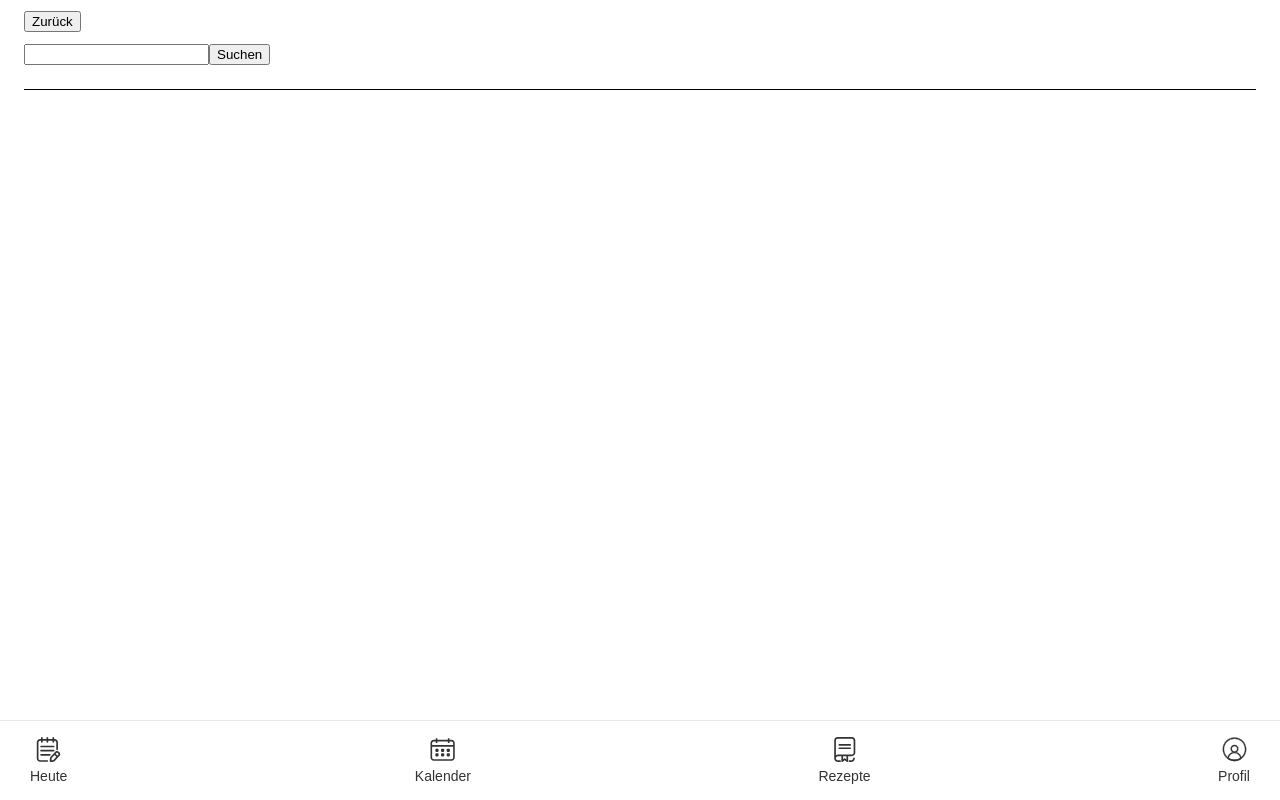
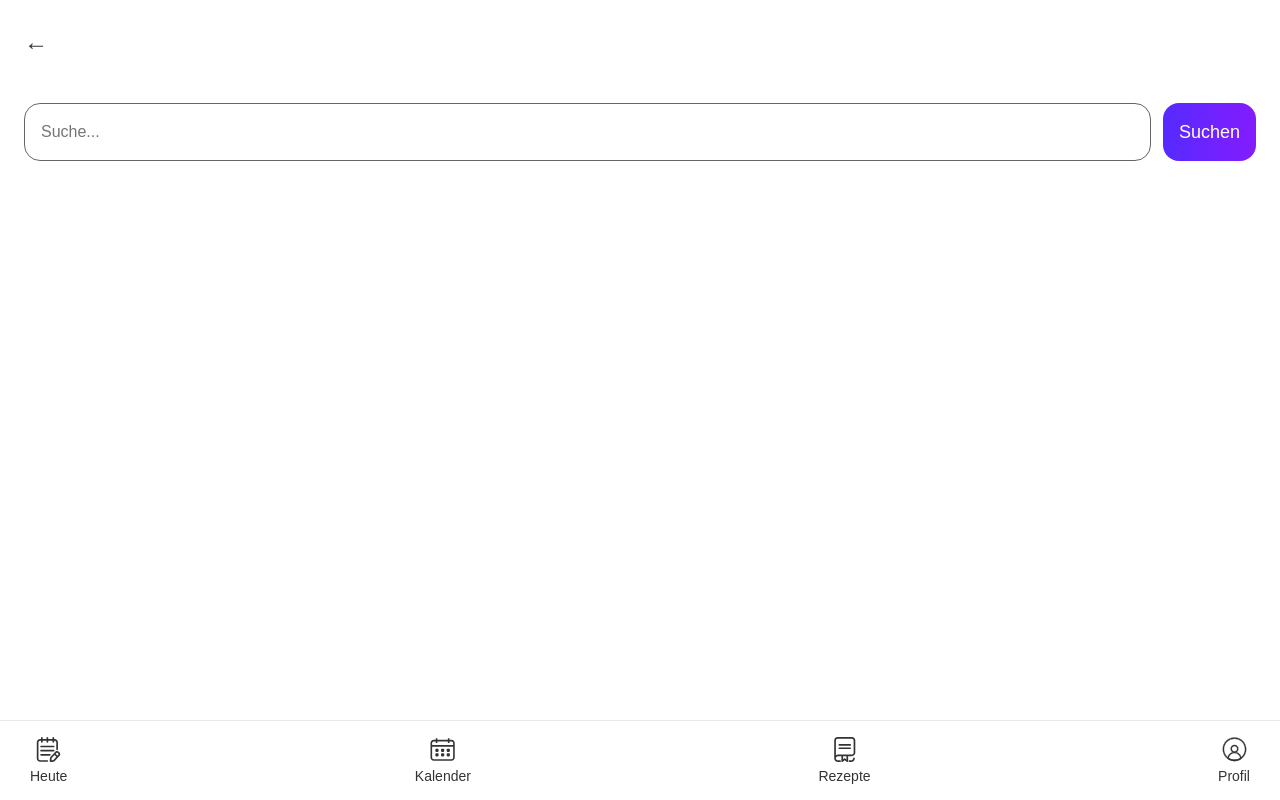
Before and after one commit to ingbeck/TrackMyMeal, a React (Vite) app in the folder frontend/: page /add-food-item in a window 1280 px wide. Built offline with nearby package versions, Linux system fonts and the light colour scheme; no server answers; the HTML template or start-up script is replaced by a standard one.

Commit message:
redesign add food item

```diff
--- /dev/null
+++ b/frontend/src/components/SearchComponent.css
@@ -0,0 +1,14 @@
+.searchbar{
+    display: flex;
+    padding: 16px;
+    align-items: flex-start;
+    flex: 1 0 0;
+    border-radius: 16px;
+    border: 1px solid #666;
+    background: #FFF;
+    color: #333;
+    font-size: 16px;
+    font-style: normal;
+    font-weight: 500;
+    line-height: normal;
+}
--- a/frontend/src/components/SearchComponent.tsx
+++ b/frontend/src/components/SearchComponent.tsx
@@ -1,4 +1,5 @@
 import {ChangeEvent} from "react";
+import "./SearchComponent.css"
 
 type SearchComponentProps = {
     handleSearchText: (searchText: string) => void,
@@ -12,6 +13,6 @@ export default function SearchComponent(props: Readonly<SearchComponentProps>) {
     }
 
     return (
-            <input onChange={handleInputOnChange}/>
+            <input className={"searchbar"} onChange={handleInputOnChange} placeholder={"Suche..."}/>
     )
 }
--- a/frontend/src/components/cards/OpenFoodFactsProductCard.css
+++ b/frontend/src/components/cards/OpenFoodFactsProductCard.css
@@ -1,21 +1,45 @@
 .card{
-    margin-top: 8px;
-    border-radius: 8px;
-    background: #ffffff;
-    padding: 8px;
+    display: flex;
+    flex-direction: column;
+    align-items: flex-start;
+    align-self: stretch;
+    border-radius: 16px;
+    border: 1px solid #E9E9E9;
+    background: #FFF;
+    box-shadow: 0 0 16px 0 rgba(0, 0, 0, 0.12);
+    padding: 16px 24px;
+    margin-bottom: 16px;
+}
+
+.serving{
+    font-size: 16px;
+    font-style: normal;
+    font-weight: 700;
+    line-height: normal;
 }
 
 .card-header{
     display: flex;
     justify-content: space-between;
-    border-bottom: solid black 1px;
-    padding-bottom: 8px;
+    align-items: center;
+    width: 100%;
+
 }
 
 .card-header-wrapper{
     display: flex;
     flex-direction: column;
-    gap: 4px;
+    align-items: flex-start;
+    gap: 8px;
+    flex: 1 0 0;
+}
+
+#servingsize{
+    color: #666;
+    font-size: 14px;
+    font-style: normal;
+    font-weight: 500;
+    line-height: normal;
 }
 
 .card-header button{
@@ -23,9 +47,8 @@
     width: 32px;
 }
 
-.card-body{
-    display: flex;
-    justify-content: center;
-    align-items: center;
-    padding-top: 8px;
+.card-header button{
+    border: none;
+    background: none;
+
 }
--- a/frontend/src/components/cards/OpenFoodFactsProductCard.tsx
+++ b/frontend/src/components/cards/OpenFoodFactsProductCard.tsx
@@ -1,5 +1,6 @@
 import {OpenFoodFactsProduct} from "../../types/OpenFoodFactsProducts.ts";
 import "./OpenFoodFactsProductCard.css"
+import AddButton from "../svg/AddButton.tsx";
 
 type OpenFoodFactsProductCardProps = {
     product : OpenFoodFactsProduct,
@@ -13,15 +14,15 @@ export default function OpenFoodFactsProductCard(props: Readonly<OpenFoodFactsPr
                     <label>{props.product.name}</label>
                     {props.product.servingSize !== 0
                         ?
-                        <span>{props.product.servingSize} {props.product.servingUnit ? props.product.servingUnit : "g"}</span>
+                        <div>
+                            <span className={"gradient"}><span className={"serving"}>{props.product.servingSize !== 0 ? props.product.nutriments.energyKcalServing : props.product.nutriments.energyKcal100g}</span> kcal</span>
+                            <span id={"servingsize"}>{" / "+ props.product.servingSize} {props.product.servingUnit ? props.product.servingUnit : "g"}</span>
+                        </div>
                         :
                         <span>100 g</span>
                     }
                 </div>
-                <button onClick={() => props.onClickAddButton(props.product)}>+</button>
-            </div>
-            <div className={"card-body"}>
-                <span>{props.product.servingSize !== 0 ? props.product.nutriments.energyKcalServing : props.product.nutriments.energyKcal100g} kcal</span>
+                <button onClick={() => props.onClickAddButton(props.product)}><AddButton width={40} height={40}/></button>
             </div>
         </div>
     );
--- /dev/null
+++ b/frontend/src/components/svg/AddButton.tsx
@@ -0,0 +1,19 @@
+type AddButtonProps = {
+    width : number,
+    height : number
+}
+export default function AddButton(props: Readonly<AddButtonProps>) {
+    return (
+        <svg xmlns="http://www.w3.org/2000/svg" width={props.width} height={props.height} viewBox="0 0 40 40" fill="none">
+            <rect width="32" height="32" rx="16" fill="url(#paint0_linear_74_3052)"/>
+            <path d="M15.0552 23V9H16.9448V23H15.0552ZM9 16.94V15.06H23V16.94H9Z" fill="white"/>
+            <defs>
+                <linearGradient id="paint0_linear_74_3052" x1="0" y1="16" x2="32" y2="16"
+                                gradientUnits="userSpaceOnUse">
+                    <stop stopColor="#562AFF"/>
+                    <stop offset="1" stopColor="#841CFE"/>
+                </linearGradient>
+            </defs>
+        </svg>
+    );
+}
--- a/frontend/src/pages/AddFoodItem.css
+++ b/frontend/src/pages/AddFoodItem.css
@@ -1,5 +1,5 @@
 .addfooditem{
-    padding: 0 24px 0 24px;
+    padding: 24px 24px 25px 24px;
 }
 
 .addfooditem-header-wrapper{
@@ -8,10 +8,40 @@
     align-items: center;
 }
 
+.addfooditem button{
+    border: none;
+    background: none;
+    color: #333;
+    font-size: 24px;
+    font-style: normal;
+    font-weight: 600;
+    line-height: 36px;
+    padding: 0;
+}
+
+.search{
+    display: flex;
+    gap: 12px;
+}
+
+.search button{
+    justify-self: flex-end;
+    display: flex;
+    padding: 16px;
+    border-radius: 16px;
+    background: linear-gradient(90deg, #562AFF 0%, #841CFE 100%);
+    border: none;
+    color: #FFF;
+    text-align: center;
+    font-size: 18px;
+    font-style: normal;
+    font-weight: 500;
+    line-height: 26px;
+}
+
 .addfooditem-search-output{
     margin-top: 24px;
     padding: 8px 0 0 0;
     display: flex;
     flex-direction: column;
-    border-top: solid black 1px;
 }
--- a/frontend/src/pages/AddFoodItem.tsx
+++ b/frontend/src/pages/AddFoodItem.tsx
@@ -67,13 +67,13 @@ function AddFoodItem(props: Readonly<AddFoodItemProps>) {
 
         switch (mealType){
             case "BREAKFAST":
-                return <BreakfastIcon width={iconSize} height={iconSize}/>
+                return <BreakfastIcon width={iconSize} height={iconSize} fill={"black"}/>
             case "LUNCH":
-                return <LunchIcon width={iconSize} height={iconSize}/>
+                return <LunchIcon width={iconSize} height={iconSize} fill={"black"}/>
             case "DINNER":
-                return <DinnerIcon width={iconSize} height={iconSize}/>
+                return <DinnerIcon width={iconSize} height={iconSize} fill={"black"}/>
             case "SNACK":
-                return <SnackIcon width={iconSize} height={iconSize}/>
+                return <SnackIcon width={iconSize} height={iconSize} fill={"black"}/>
         }
     }
 
@@ -107,14 +107,14 @@ function AddFoodItem(props: Readonly<AddFoodItemProps>) {
 
     return (
         <div className={"addfooditem"}>
+            <button onClick={handleSubmitNewFoodItems}>←</button>
             <div className={"addfooditem-header-wrapper"}>
-                <button onClick={handleSubmitNewFoodItems}>Zurück</button>
                 <h1>{translateMealType(props.mealType)}</h1>
                 <Badge badgeContent={badgeCount} color="primary" onClick={onClickBadgeIcon}>
                     {setBadgeIcon(props.mealType)}
                 </Badge>
             </div>
-            <div>
+            <div className={"search"}>
                 <SearchComponent handleSearchText={setSearchText}/>
                 <button onClick={() => fetchOpenFoodFactsProducts(searchText)}>Suchen</button>
             </div>
```
